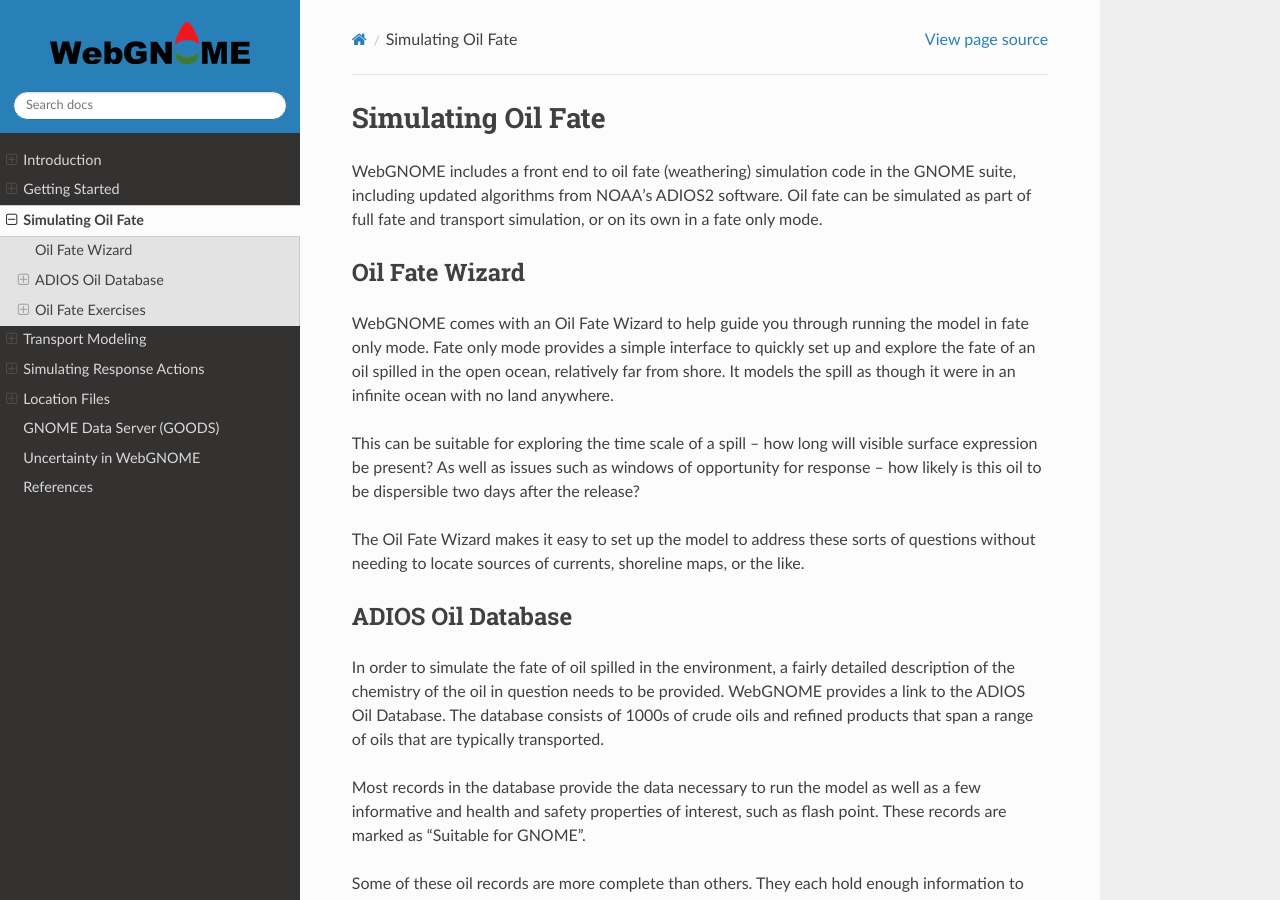
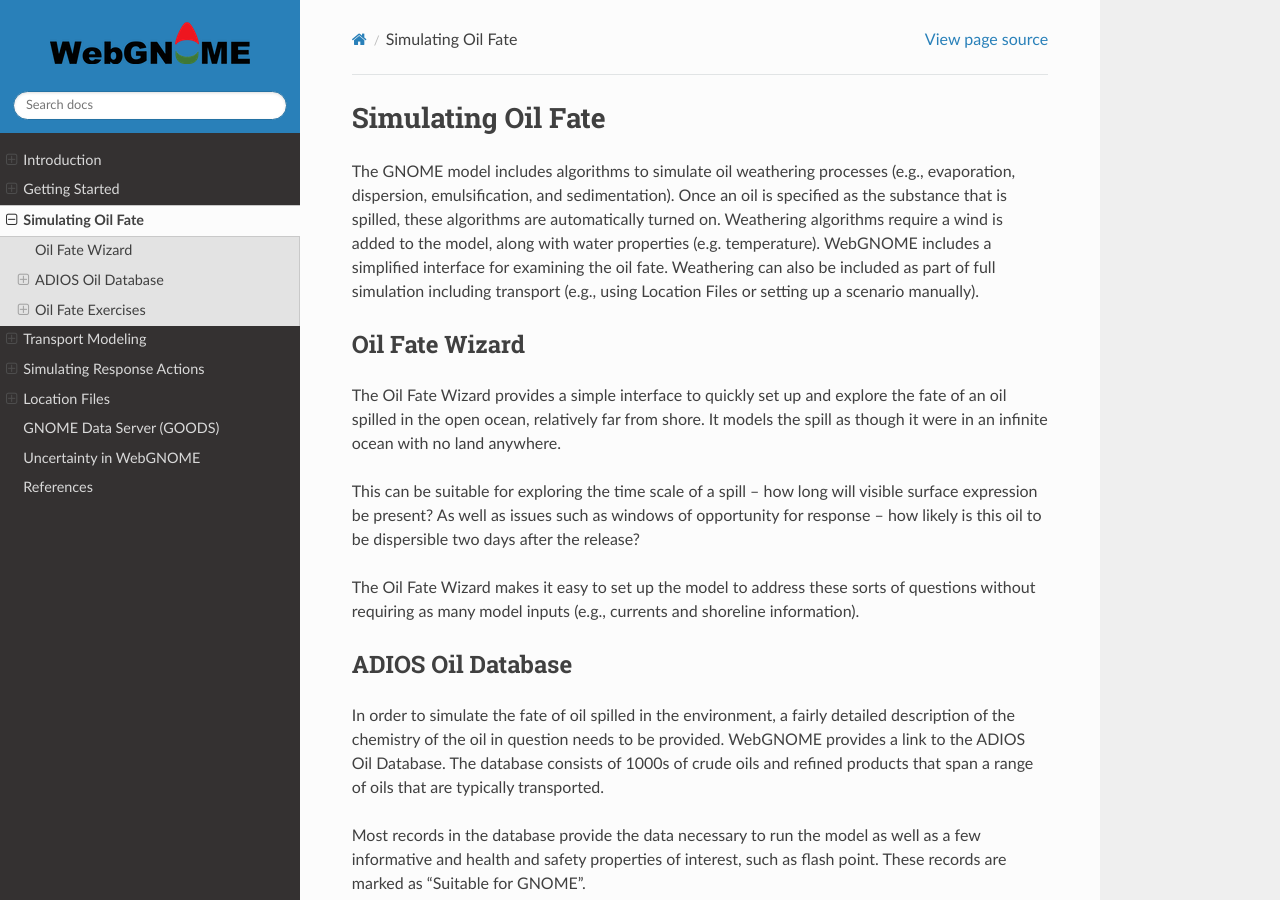
Before and after one commit to NOAA-ORR-ERD/WebGnomeClient, a Sphinx documentation site: the page built from doc/fate.rst, in a window 1280 px wide and 900 px high. Built offline with Sphinx 7.4.7 and the Read the Docs theme 2.0.0, drawn with Linux system fonts in a browser that asks for light colours.

Commit message:
Updates to user docs (simulating fate)

```diff
--- a/doc/fate.rst
+++ b/doc/fate.rst
@@ -2,18 +2,16 @@
 Simulating Oil Fate
 ###################
 
-WebGNOME includes a front end to oil fate (weathering) simulation code in the GNOME suite, including updated algorithms from NOAA's ADIOS2 software. Oil fate can be simulated as part of full fate and transport simulation, or on its own in a fate only mode.
-
+The GNOME model includes algorithms to simulate oil weathering processes (e.g., evaporation, dispersion, emulsification, and sedimentation). Once an oil is specified as the substance that is spilled, these algorithms are automatically turned on. Weathering algorithms require a wind is added to the model, along with water properties (e.g. temperature). WebGNOME includes a simplified interface for examining the oil fate. Weathering can also be included as part of full simulation including transport (e.g., using Location Files or setting up a scenario manually).
 
 Oil Fate Wizard
 ===============
 
-WebGNOME comes with an Oil Fate Wizard to help guide you through running the model in fate only mode.
-Fate only mode provides a simple interface to quickly set up and explore the fate of an oil spilled in the open ocean, relatively far from shore. It models the spill as though it were in an infinite ocean with no land anywhere.
+The Oil Fate Wizard provides a simple interface to quickly set up and explore the fate of an oil spilled in the open ocean, relatively far from shore. It models the spill as though it were in an infinite ocean with no land anywhere.
 
 This can be suitable for exploring the time scale of a spill -- how long will visible surface expression be present? As well as issues such as windows of opportunity for response -- how likely is this oil to be dispersible two days after the release?
 
-The Oil Fate Wizard makes it easy to set up the model to address these sorts of questions without needing to locate sources of currents, shoreline maps, or the like.
+The Oil Fate Wizard makes it easy to set up the model to address these sorts of questions without requiring as many model inputs (e.g., currents and shoreline information).
 
 
 ADIOS Oil Database
```
